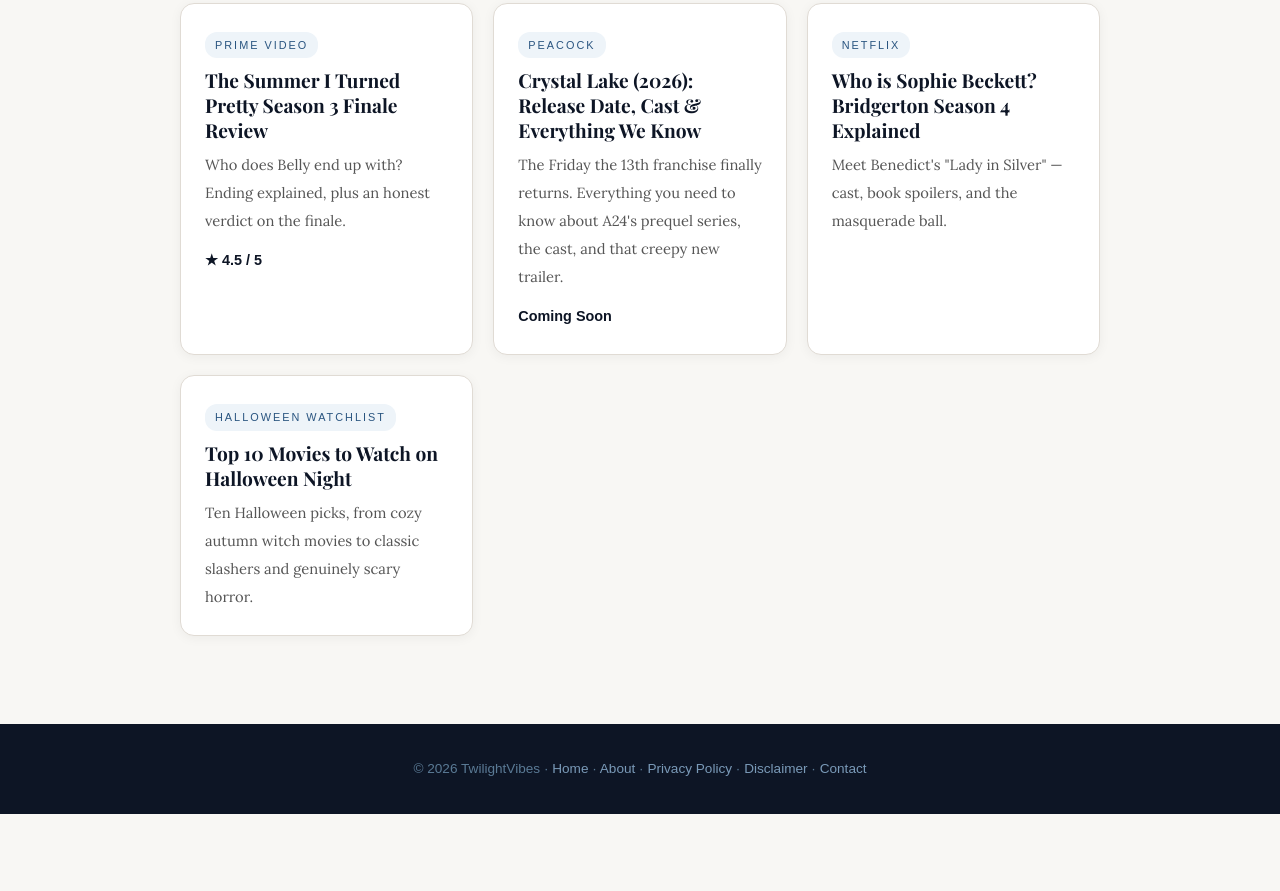
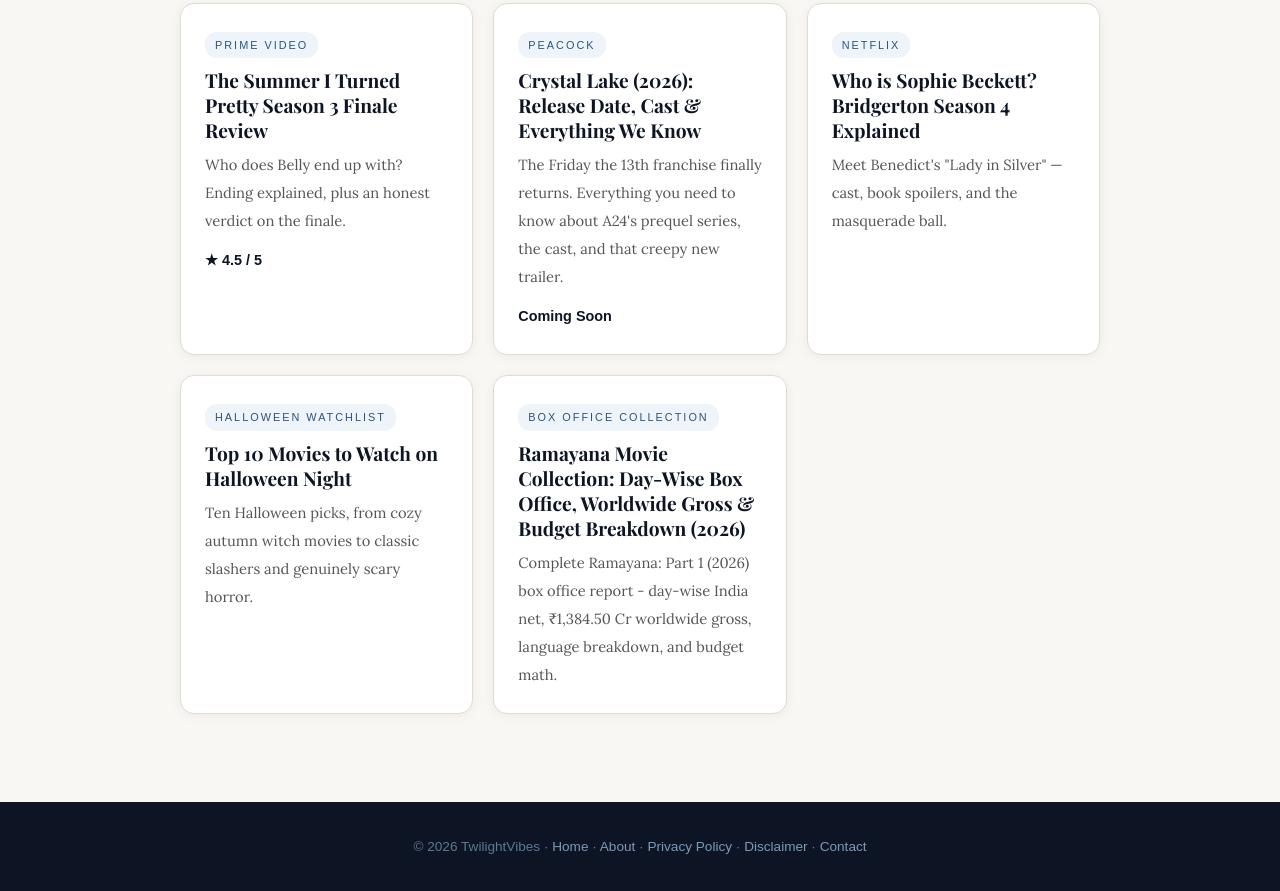
Before and after one commit to Akshay-Lokhande-Dev/twilight-vibes-main, a plain HTML site: page reviews/index.html in a window 1280 px wide. Shown: the part 1961-2852 px from the top of the page. Before the commit the page ends 2775 px from the top, so only its background shows below. Drawn offline with nearby package versions, Linux system fonts and the light colour scheme; a web font is replaced by a local one.

Commit message:
added card for ramayamna movie box office collection in parent page

```diff
--- a/reviews/index.html
+++ b/reviews/index.html
@@ -207,6 +207,11 @@ body{font-family:'Lora',Georgia,serif;background:#f8f7f4;color:#1a1a2e;line-heig
       <h2>Top 10 Movies to Watch on Halloween Night</h2>
       <p>Ten Halloween picks, from cozy autumn witch movies to classic slashers and genuinely scary horror.</p>
     </a>
+    <a class="review-card" href="/reviews/ramayana-movie-box-office-collection">
+  <span class="tag">Box Office Collection</span>
+  <h2>Ramayana Movie Collection: Day-Wise Box Office, Worldwide Gross & Budget Breakdown (2026)</h2>
+  <p>Complete Ramayana: Part 1 (2026) box office report - day-wise India net, ₹1,384.50 Cr worldwide gross, language breakdown, and budget math.</p>
+</a>
   </div>
 </main>
 
```
